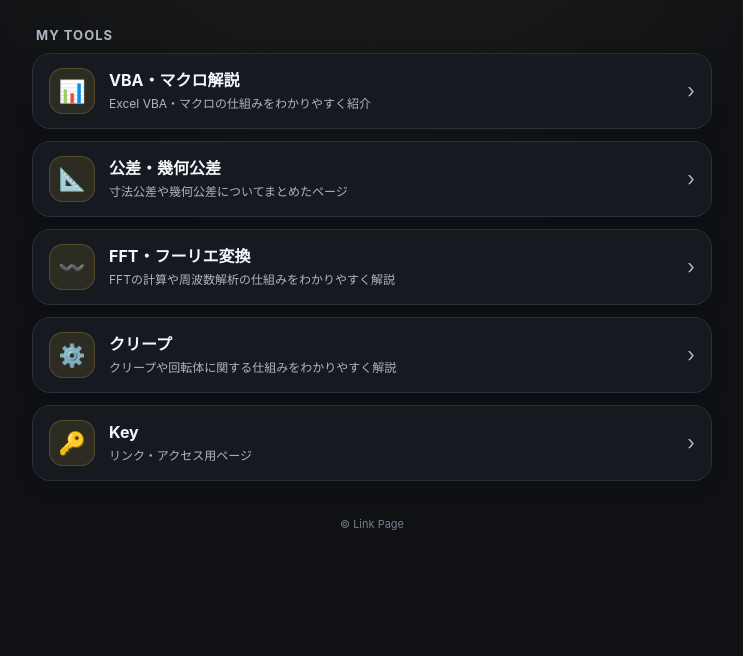
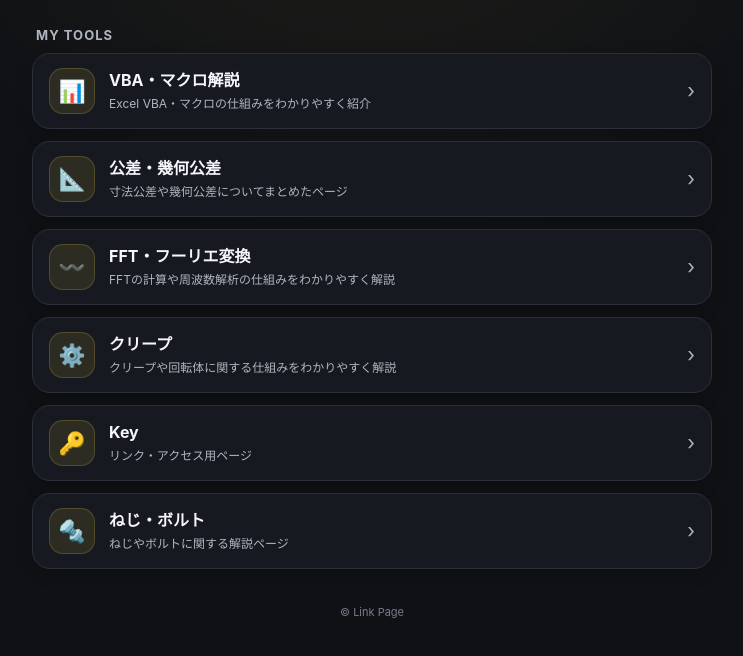
Before and after one commit to Ddisk/Link, a plain HTML site: page index.html in a window 1280 px wide. Shown: the part 248-904 px from the top of the page, without its empty margins (268-1011 px from the left). Before the commit the page ends 843 px from the top, so only its background shows below. Drawn offline with Linux system fonts and the light colour scheme.

Commit message:
Add files via upload

```diff
--- a/index.html
+++ b/index.html
@@ -233,6 +233,15 @@
         </div>
         <span class="arrow">›</span>
       </a>
+
+      <a class="link-card" href="https://ddisk.github.io/screw/" target="_blank" rel="noopener noreferrer">
+        <div class="link-icon">🔩</div>
+        <div class="link-text">
+          <span class="link-name">ねじ・ボルト</span>
+          <span class="link-note">ねじやボルトに関する解説ページ</span>
+        </div>
+        <span class="arrow">›</span>
+      </a>
     </section>
 
     <footer>© Link Page</footer>
```
